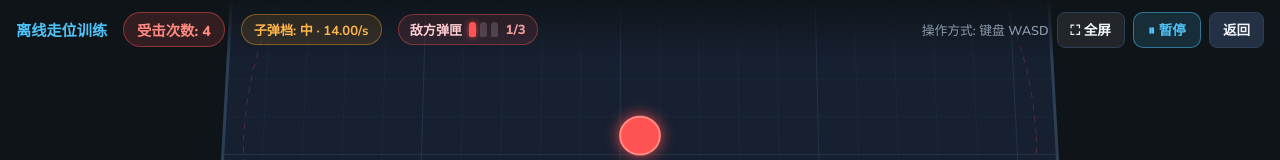
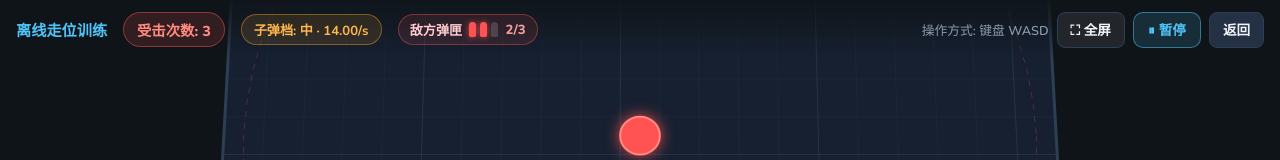
Before and after one commit to newamnesia/brawl-bp, a React (Vite) app: page /offline-training/game in a window 1280 px wide. Shown: the top 160 px of the page. Built offline with nearby package versions, Linux system fonts and the light colour scheme; no server answers.

Commit message:
balance: tune magazine recovery and burst timing

```diff
--- a/src/pages/OfflineTrainingGame.tsx
+++ b/src/pages/OfflineTrainingGame.tsx
@@ -22,11 +22,11 @@ const ENEMY_Y = 9.5;
 const ENEMY_RADIUS = 0.5;
 const ENEMY_RANGE = 10;       // 射程半径
 const MAGAZINE_CAPACITY = 3;
-const MAGAZINE_RELOAD_SECONDS = 1.8;
-const FIRE_INTERVAL_MIN = 0.65;
-const FIRE_INTERVAL_MAX = 1.55;
-const BURST_INTERVAL_MIN = 0.16;
-const BURST_INTERVAL_MAX = 0.28;
+const MAGAZINE_RELOAD_SECONDS = 1.5;
+// 普通射击平均间隔 1.9s，慢于单发恢复时间 1.5s。
+const FIRE_INTERVAL_MIN = 1.55;
+const FIRE_INTERVAL_MAX = 2.25;
+const BURST_INTERVAL_SECONDS = 0.4;
 const BURST_PROBABILITY = 0.3;
 const BULLET_MAX_DIST = 10;   // 子弹最远行进 10 单位
 const BULLET_SPEED_BY_TIER: Record<string, number> = { mid: 14, high: 17.5 };
@@ -1006,6 +1006,7 @@ export default function OfflineTrainingGame() {
           const dy = player.y - ENEMY_Y;
           // 射程判定：用玩家当前位置
           if (magazineAmmoRef.current > 0 && dx * dx + dy * dy <= ENEMY_RANGE * ENEMY_RANGE) {
+            const ammoBeforeShot = magazineAmmoRef.current;
             const shotId = bulletIdRef.current++;
             const metrics = getMetrics(prof);
             const pred = predictAimAngle({
@@ -1042,9 +1043,9 @@ export default function OfflineTrainingGame() {
             if (burstFollowupRef.current) {
               burstFollowupRef.current = false;
               fireTimerRef.current = FIRE_INTERVAL_MIN + Math.random() * (FIRE_INTERVAL_MAX - FIRE_INTERVAL_MIN);
-            } else if (magazineAmmoRef.current > 0 && Math.random() < BURST_PROBABILITY) {
+            } else if (ammoBeforeShot >= 2 && Math.random() < BURST_PROBABILITY) {
               burstFollowupRef.current = true;
-              fireTimerRef.current = BURST_INTERVAL_MIN + Math.random() * (BURST_INTERVAL_MAX - BURST_INTERVAL_MIN);
+              fireTimerRef.current = BURST_INTERVAL_SECONDS;
             } else {
               fireTimerRef.current = FIRE_INTERVAL_MIN + Math.random() * (FIRE_INTERVAL_MAX - FIRE_INTERVAL_MIN);
             }
```
